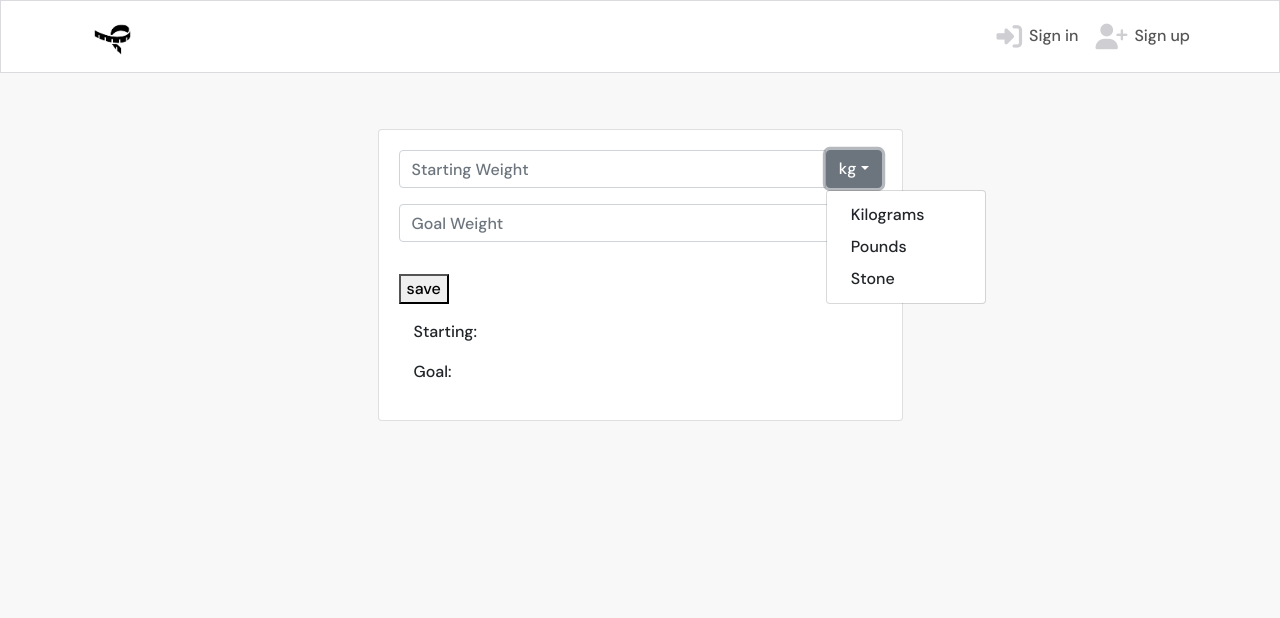
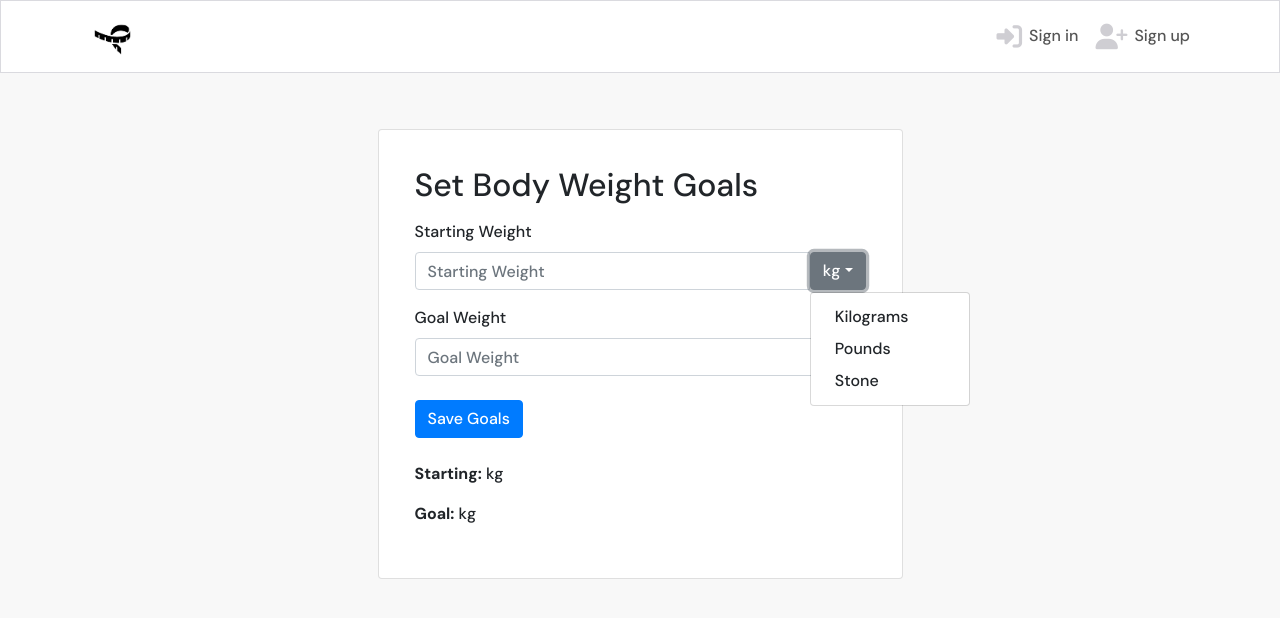
Before and after one commit to lukewtom93/lose-it-pp5, a React (Create React App) app in the folder frontend/: page /bodyweight in a window 1280 px wide. Both pictures are taken after a click on the button "kg". Shown: the top 618 px of the page. Built offline with nearby package versions, Linux system fonts and the light colour scheme; no server answers.

Commit message:
edited bodyweight page and added button an the dashboard to edit goals

```diff
--- a/frontend/src/pages/Home/Dashboard.js
+++ b/frontend/src/pages/Home/Dashboard.js
@@ -110,7 +110,9 @@ function Dashboard() {
               />
             </div>
             <div className={styles.section}>
-              <p className={styles.calorieGoal}>Daily Calories: {calorieData?.calorie_goal}</p>
+              <p className={styles.calorieGoal}>
+                Daily Calories: {calorieData?.calorie_goal}
+              </p>
               <CalorieProgress
                 calorieGoal={calorieData?.calorie_goal}
                 selectedDate={selectedDate}
@@ -126,20 +128,25 @@ function Dashboard() {
             </div>
             <div className={styles.button}>
               <Nav>
-                <NavLink exact to="/currentbodyweight" >
-                  <button type="button" className="btn btn-outline-primary">
+                <NavLink exact to="/currentbodyweight">
+                  <button type="button" className="btn btn-outline-primary ml-3 mr-3">
                     Log Weight
                   </button>
                 </NavLink>
                 <NavLink exact to="/meallog">
-                  <button
-                    type="button"
-                    className="btn btn-outline-primary"
-                  >
+                  <button type="button" className="btn btn-outline-primary ml-3 mr-3">
                     Log Meals
                   </button>
                 </NavLink>
               </Nav>
+              <NavLink exact to="/bodyweight">
+                <button
+                  type="button"
+                  className="btn btn-outline-primary ml-3 mr-3"
+                >
+                  Edit Goals
+                </button>
+              </NavLink>
             </div>
           </Card>
         </Col>
--- a/frontend/src/pages/bodyweight/BodyWeight.js
+++ b/frontend/src/pages/bodyweight/BodyWeight.js
@@ -1,71 +1,152 @@
 import { useEffect, useState } from "react";
-import { Card, Container, Dropdown, Form, Row, Col } from "react-bootstrap";
+import { Card, Container, Dropdown, Form, Row, Col, Alert, Button } from "react-bootstrap";
 import { axiosReq } from "../../api/axiosDefaults";
 import { useHistory } from "react-router-dom/cjs/react-router-dom.min";
 
 function BodyWeight() {
+  const history = useHistory();
+
   const [bodyWeightData, setBodyWeightData] = useState({
     starting_weight: "",
     goal_weight: "",
+    weight_unit: "kg",
   });
+
+  const [bodyWeightId, setBodyWeightId] = useState(null);
+  const [unit, setUnit] = useState("kg");
+  const [isLoading, setIsLoading] = useState(true);
+  const [submitError, setSubmitError] = useState("");
+  const [success, setSuccess] = useState("");
+
   const { starting_weight, goal_weight } = bodyWeightData;
-  const [unit, setUnit] = useState("kg");
+
   const unitChoices = [
     { value: "kg", label: "Kilograms" },
     { value: "lb", label: "Pounds" },
     { value: "st", label: "Stone" },
   ];
 
-  const history = useHistory();
+  const handleChange = (event) => {
+    setBodyWeightData((prev) => ({
+      ...prev,
+      [event.target.name]: event.target.value,
+    }));
+  };
+
+  const handleUnitSelect = (value) => {
+    setUnit(value);
+    setBodyWeightData((prev) => ({
+      ...prev,
+      weight_unit: value,
+    }));
+  };
 
   const handleSubmit = async (event) => {
     event.preventDefault();
+    setSubmitError("");
+    setSuccess("");
+
     try {
-      const { data } = await axiosReq.post("/body_weight/", bodyWeightData);
-      setBodyWeightData(data);
-      history.push('/');
+      const payload = {
+        starting_weight: parseFloat(starting_weight),
+        goal_weight: parseFloat(goal_weight),
+        weight_unit: unit,
+      };
+
+      let data;
+
+      if (bodyWeightId) {
+        // update existing body weight record
+        const response = await axiosReq.put(`/body_weight/${bodyWeightId}/`, payload);
+        data = response.data;
+        setSuccess("Body weight updated successfully.");
+      } else {
+        // create new body weight record
+        const response = await axiosReq.post("/body_weight/", payload);
+        data = response.data;
+        setBodyWeightId(data.id);
+        setSuccess("Body weight created successfully.");
+      }
+
+      setBodyWeightData({
+        starting_weight: data.starting_weight,
+        goal_weight: data.goal_weight,
+        weight_unit: data.weight_unit,
+      });
+      setUnit(data.weight_unit);
+
+      history.push("/");
     } catch (error) {
-      console.log(error.respose || error);
+      console.log(error.response?.data || error);
+      setSubmitError("Could not save body weight data.");
     }
   };
 
-  const handleChange = (event) => {
-    setBodyWeightData({
-      ...bodyWeightData,
-      [event.target.name]: event.target.value,
-    });
-  };
+  useEffect(() => {
+    let isMounted = true;
 
-  useEffect(() => {
     const handleMount = async () => {
       try {
         const { data } = await axiosReq.get("/body_weight/");
-        setUnit(data[0].weight_unit);
-        setBodyWeightData(data[0]);
+
+        if (!isMounted) return;
+
+        if (data.length > 0) {
+          const existing = data[0];
+          setBodyWeightId(existing.id);
+          setUnit(existing.weight_unit || "kg");
+          setBodyWeightData({
+            starting_weight: existing.starting_weight || "",
+            goal_weight: existing.goal_weight || "",
+            weight_unit: existing.weight_unit || "kg",
+          });
+        }
       } catch (error) {
-        console.log(error);
+        console.log(error.response?.data || error);
+      } finally {
+        if (isMounted) {
+          setIsLoading(false);
+        }
       }
     };
+
     handleMount();
+
+    return () => {
+      isMounted = false;
+    };
   }, []);
+
+  if (isLoading) {
+    return <p>Loading...</p>;
+  }
 
   return (
     <Container className="mt-5">
       <Row className="justify-content-center">
-        <Col md={6} >
-          <Card>
+        <Col md={6}>
+          <Card className="p-3">
             <Card.Body>
+              <h2 className="mb-3">
+                {bodyWeightId ? "Edit Body Weight Goals" : "Set Body Weight Goals"}
+              </h2>
+
+              {success && <Alert variant="success">{success}</Alert>}
+              {submitError && <Alert variant="danger">{submitError}</Alert>}
+
               <Form onSubmit={handleSubmit}>
-                <Form.Group controlId="starting_weight">
-                  <Form.Label className="d-none">Starting Weight</Form.Label>
+                <Form.Group controlId="starting_weight" className="mb-3">
+                  <Form.Label>Starting Weight</Form.Label>
 
                   <div className="input-group">
                     <Form.Control
-                      type="text"
+                      type="number"
+                      step="0.01"
                       placeholder="Starting Weight"
                       name="starting_weight"
                       value={starting_weight}
                       onChange={handleChange}
+                      required
                     />
 
                     <Dropdown>
@@ -77,13 +158,7 @@ function BodyWeight() {
                         {unitChoices.map((choice) => (
                           <Dropdown.Item
                             key={choice.value}
-                            onClick={() => {
-                              setUnit(choice.value);
-                              setBodyWeightData({
-                                ...bodyWeightData,
-                                weight_unit: choice.value,
-                              });
-                            }}
+                            onClick={() => handleUnitSelect(choice.value)}
                           >
                             {choice.label}
                           </Dropdown.Item>
@@ -93,34 +168,37 @@ function BodyWeight() {
                   </div>
                 </Form.Group>
 
-                <Form.Group controlId="goal_weight">
-                  <Form.Label className="d-none">Goal Weight</Form.Label>
+                <Form.Group controlId="goal_weight" className="mb-3">
+                  <Form.Label>Goal Weight</Form.Label>
 
                   <div className="input-group">
                     <Form.Control
-                      type="text"
+                      type="number"
+                      step="0.01"
                       placeholder="Goal Weight"
                       name="goal_weight"
                       value={goal_weight}
                       onChange={handleChange}
+                      required
                     />
 
                     <div className="input-group-text">{unit}</div>
                   </div>
                 </Form.Group>
-                <button type="submit" className="mt-3 mb-3">
-                  save
-                </button>
+
+                <Button type="submit" className="mt-2">
+                  {bodyWeightId ? "Update Goals" : "Save Goals"}
+                </Button>
               </Form>
 
-              <div className="col">
+              <div className="mt-4">
                 <p>
-                  Starting: {bodyWeightData?.starting_weight}{" "}
-                  {bodyWeightData?.weight_unit}
+                  <strong>Starting:</strong> {bodyWeightData?.starting_weight}{" "}
+                  {bodyWeightData?.weight_unit || unit}
                 </p>
                 <p>
-                  Goal: {bodyWeightData?.goal_weight}{" "}
-                  {bodyWeightData?.weight_unit}
+                  <strong>Goal:</strong> {bodyWeightData?.goal_weight}{" "}
+                  {bodyWeightData?.weight_unit || unit}
                 </p>
               </div>
             </Card.Body>
```
